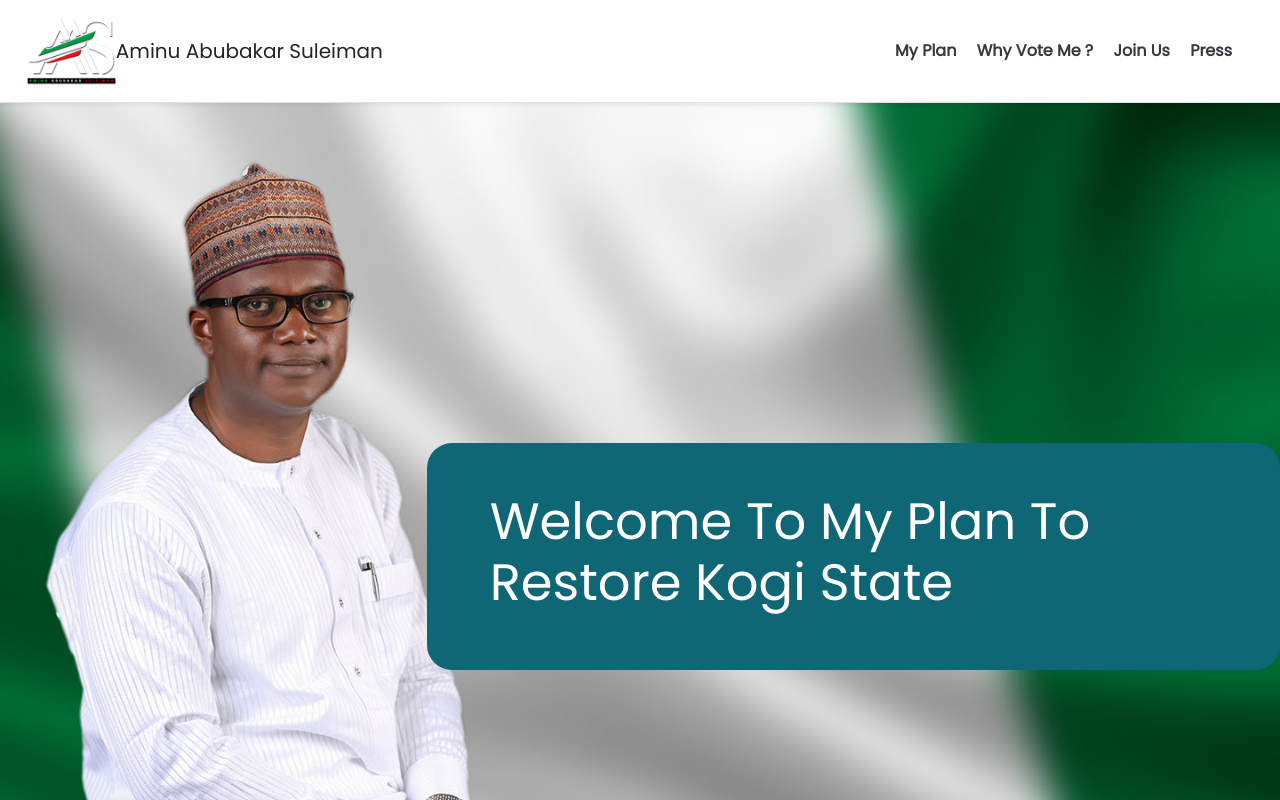
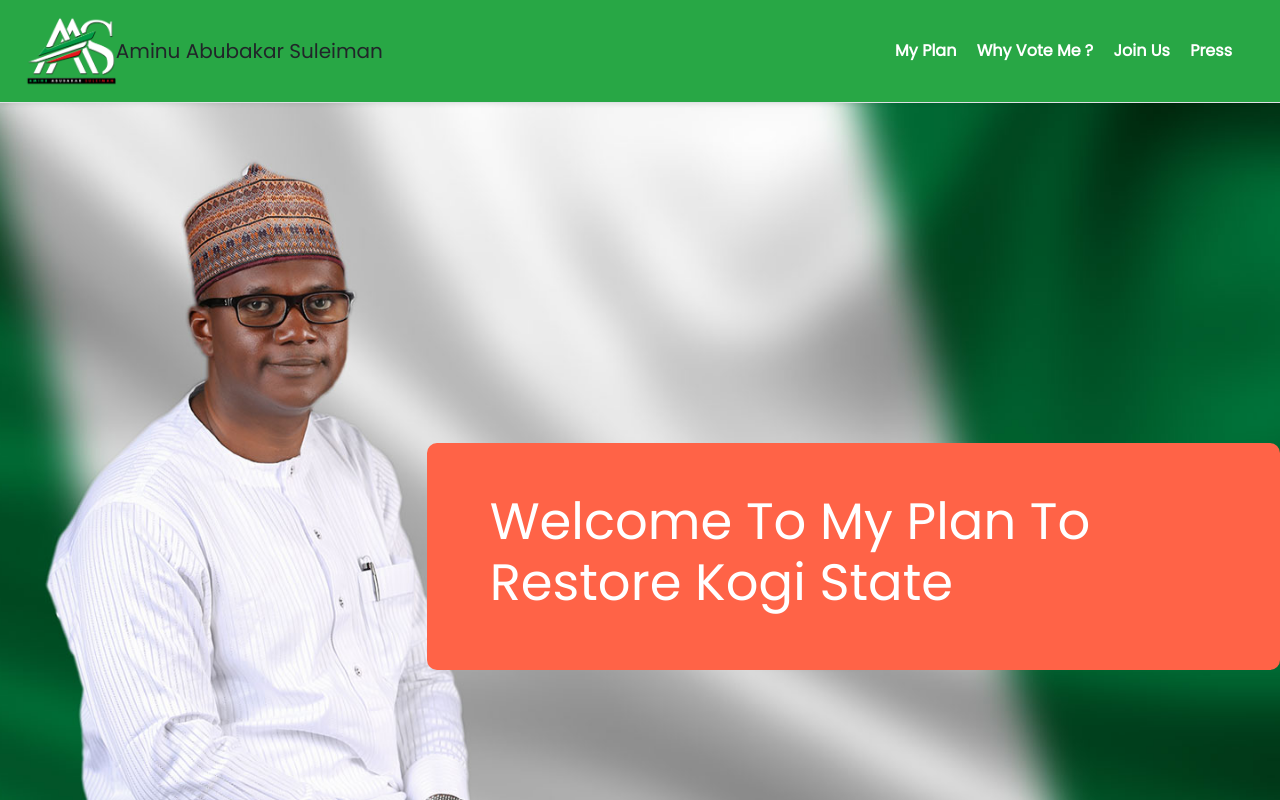
Before and after one commit to Katalyst33/aas-landing, a plain HTML site: page index.html in a window 1280 px wide. Drawn offline with nearby package versions, Linux system fonts and the light colour scheme.

Commit message:
change menu color

```diff
--- a/css/style.css
+++ b/css/style.css
@@ -23,11 +23,11 @@ h1{
 
 
 #row2{
-    border-radius: 25px;
+    border-radius: 10px;
     margin-top: 300px;
     height: 30%;
     width: 300px;
-    background:#0f6674;
+    background:tomato;
     /*margin-left: 5px;*/
 
 }
@@ -78,7 +78,7 @@ h1{
         height: 35%;
         width: 1000px;
         display: inherit;
-        background:#0f6674;
+        background:tomato;
 
     }
 
--- a/index.html
+++ b/index.html
@@ -14,14 +14,14 @@
 
 </head>
 <body>
-<div class="d-flex flex-column flex-md-row align-items-center p-3 px-md-4 mb-3 bg-white border-bottom shadow-sm">
+<div class="d-flex flex-column flex-md-row align-items-center p-3 px-md-4 mb-3 bg-success border-bottom shadow-sm">
     <img  src="img/logo.png" alt="logo" height="70px">
     <h5 class="my-0 mr-md-auto font-weight-normal">Aminu Abubakar Suleiman</h5>
     <nav class="my-2 my-md-0 mr-md-3">
-        <a class="p-2 text-dark" href="#">My Plan</a>
-        <a class="p-2 text-dark" href="#">Why Vote Me ?</a>
-        <a class="p-2 text-dark" href="#">Join Us</a>
-        <a class="p-2 text-dark" href="#">Press</a>
+        <a class="p-2 text-white" href="#">My Plan</a>
+        <a class="p-2 text-white" href="#">Why Vote Me ?</a>
+        <a class="p-2 text-white" href="#">Join Us</a>
+        <a class="p-2 text-white" href="#">Press</a>
     </nav>
 
 </div>
```
